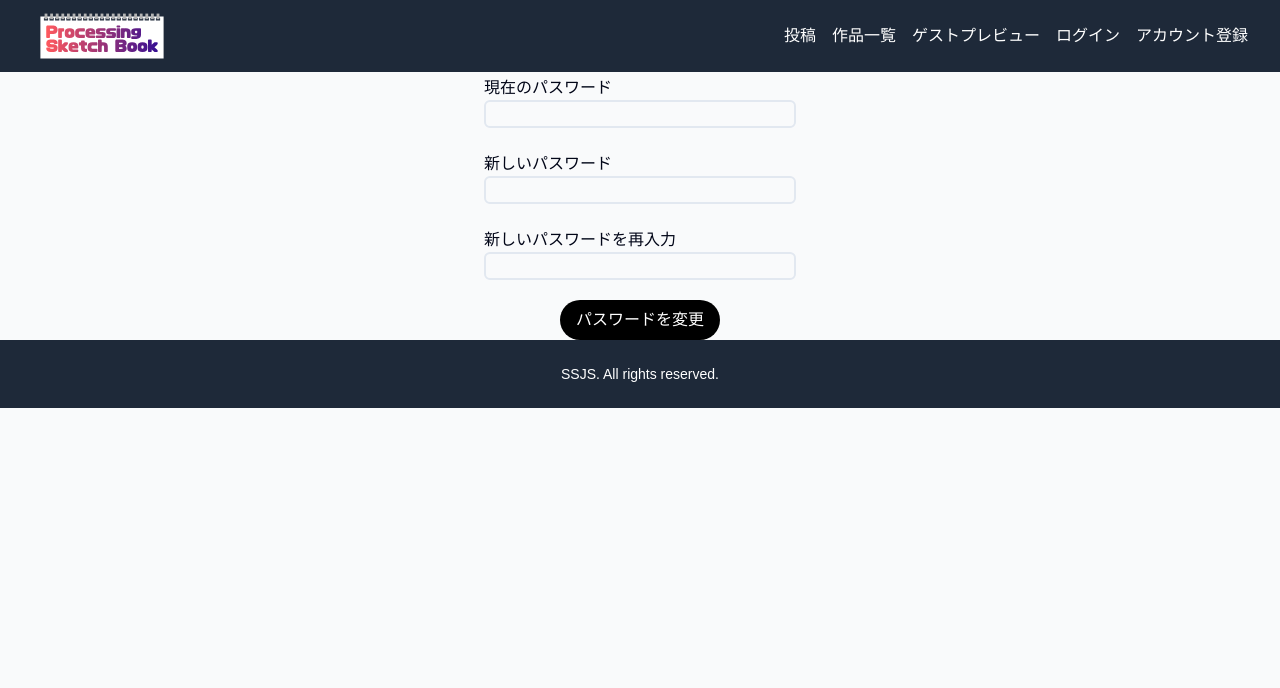
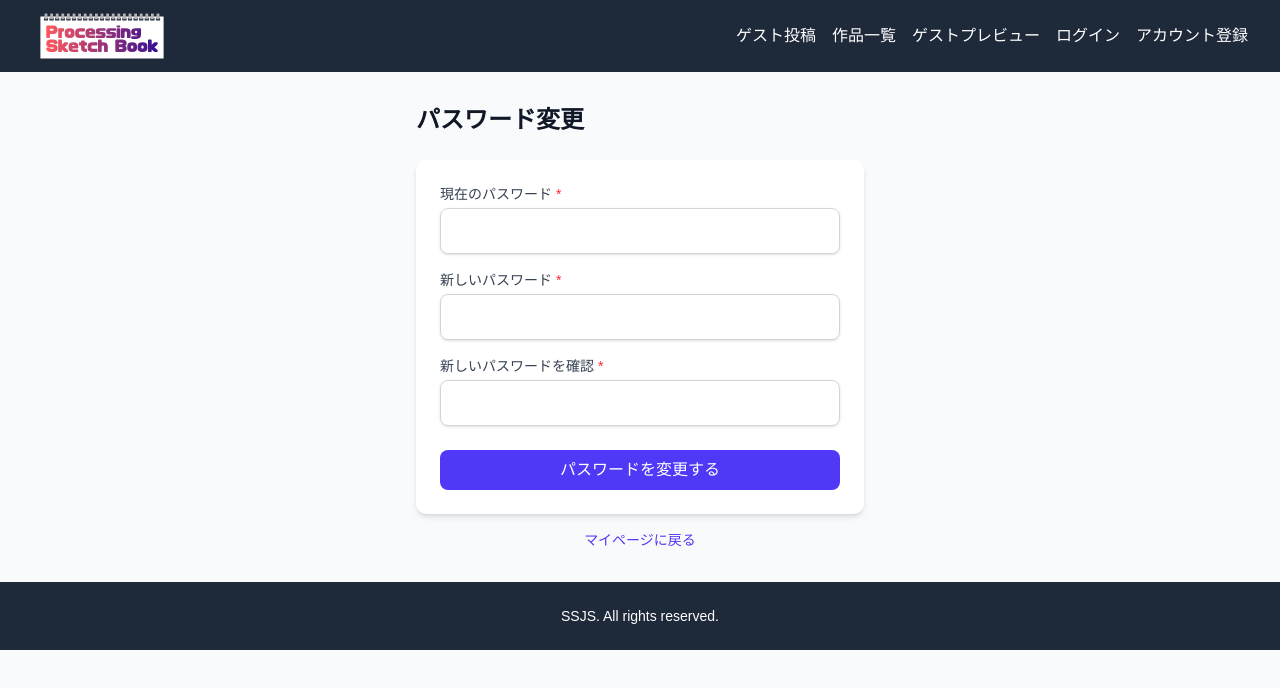
Before and after one commit to SketchShifter/sketchshifter_frontend, a Next.js app: page /login/reset in a window 1280 px wide. Shown: the top 688 px of the page. Built offline with nearby package versions, Linux system fonts and the light colour scheme.

Commit message:
topの変更、プレビューに反映、リセットのUI修正

```diff
--- a/src/app/login/reset/page.tsx
+++ b/src/app/login/reset/page.tsx
@@ -1,4 +1,4 @@
-import { Reset } from '@/components/auth/Reset';
+import Reset from '@/components/auth/Reset';
 export default function LoginPage() {
   return (
     <div>
--- a/src/components/auth/Reset.tsx
+++ b/src/components/auth/Reset.tsx
@@ -1,156 +1,163 @@
 'use client';
 
-import { getAuthSession } from "@/lib/auth";
-import { redirect } from "next/navigation";
-import { useEffect, useState } from "react";
-import { useForm, FieldErrors } from "react-hook-form";
+import { useState } from 'react';
+import { useRouter } from 'next/navigation';
+import { useForm } from 'react-hook-form';
+import Link from 'next/link';
+import { toast } from 'react-toastify';
 
-const redirectTo = ""
+interface PasswordResetFormData {
+  currentPassword: string;
+  newPassword: string;
+  confirmPassword: string;
+}
 
-interface InputType {
-    passwordNow: string;
-    password: string;
-    passwordRe: string;
-}
-const Reset = () => {
-    const [loading, setLoading] = useState(false);
+export default function Reset() {
+  const [isSubmitting, setIsSubmitting] = useState(false);
+  const router = useRouter();
 
   const {
     register,
     handleSubmit,
     formState: { errors },
-        getValues
-    } = useForm<InputType>({
-        mode: 'onBlur'
+    getValues,
+  } = useForm<PasswordResetFormData>({
+    mode: 'onBlur',
   });
-    useEffect(() => {
-        const checkAuthSession = async () => {
-            const user = await getAuthSession();
-            // ログインしてたらリダイレクトする
-            if (user){
-                redirect(`${redirectTo}/${user.id}`);
+
+  const onSubmit = async (data: PasswordResetFormData) => {
+    if (data.newPassword !== data.confirmPassword) {
+      toast.error('新しいパスワードが一致しません');
+      return;
+    }
+
+    setIsSubmitting(true);
+
+    try {
+      const token = localStorage.getItem('token');
+
+      if (!token) {
+        toast.error('認証が必要です。ログインしてください');
+        router.push('/login');
+        return;
+      }
+
+      const response = await fetch(`${process.env.NEXT_PUBLIC_API_URL}/auth/change-password`, {
+        method: 'POST',
+        headers: {
+          'Content-Type': 'application/json',
+          Authorization: `Bearer ${token}`,
+        },
+        body: JSON.stringify({
+          current_password: data.currentPassword,
+          new_password: data.newPassword,
+        }),
+      });
+
+      if (!response.ok) {
+        const errorData = await response.json();
+        throw new Error(errorData.error || 'パスワードの変更に失敗しました');
+      }
+
+      toast.success('パスワードが正常に変更されました');
+      // 成功したらマイページなどに遷移
+      router.push('/mylist');
+    } catch (error) {
+      console.error('パスワード変更エラー:', error);
+      toast.error(error instanceof Error ? error.message : 'パスワードの変更に失敗しました');
+    } finally {
+      setIsSubmitting(false);
     }
   };
 
-        checkAuthSession();
-    },[])
+  return (
+    <div className="container mx-auto px-4 py-8">
+      <div className="mx-auto max-w-md">
+        <h1 className="mb-6 text-2xl font-bold text-gray-900">パスワード変更</h1>
 
-    // ログインに失敗したときの処理
-    const loginFailed = (error: Response) => {
-        console.error(error);
-        return ""
-    }
-
-    // ログインに成功したときの処理
-    const loginSuccess = (user_id: string) => {
-        redirect(`${redirectTo}/${user_id}`);
-    }
-
-    const loginReq = async (data: InputType) => {
-        try {
-            if(data.password !== data.passwordRe){
-                throw Error
-            }
-            const res = await fetch(`${process.env.NEXT_PUBLIC_API_URL}/auth/login`,{
-                method: 'POST',
-                headers: {
-                    'Content-Type': 'application/json'
-                },
-                body: JSON.stringify(data)
-            })
-            if(!res.ok) {
-                loginFailed(res);
-                throw new Error(`レスポンスステータス: ${res.status}`)
-            }
-            const responce = await res.json()
-            const token = responce.token
-            const user = responce.user
-            localStorage.setItem("token",token);
-            loginSuccess(user.id);
-        }catch(error){
-            console.error(error);
-            if (error instanceof Response) {
-                loginFailed(error);
-            }
-            return error;
-        }
-    }
-
-    const isValid = (data: InputType) => {
-        alert(`password is ${data.password}`);
-        setLoading(true);
-        loginReq(data);
-    };
-
-    const isInValid = (error: FieldErrors<InputType>) => {
-        console.error(error);
-    };
-
-
-    return(<>
-        <form onSubmit={handleSubmit(isValid, isInValid)} className="max-w-xs center mx-auto flex flex-nowrap flex-col items-center">
-            <div className="w-full flex flex-nowrap flex-col p-1">
-                <label htmlFor="passwordNow">
-                    現在のパスワード
+        <div className="rounded-lg bg-white p-6 shadow-md">
+          <form onSubmit={handleSubmit(onSubmit)} className="space-y-4">
+            <div>
+              <label
+                htmlFor="currentPassword"
+                className="mb-1 block text-sm font-medium text-gray-700"
+              >
+                現在のパスワード <span className="text-red-500">*</span>
               </label>
               <input
-                    {...register("passwordNow", {
-                        required: "現在のパスワードを入力してください",
-                        minLength: { value: 8, message: "8文字以上入力してください"}
+                type="password"
+                id="currentPassword"
+                {...register('currentPassword', {
+                  required: '現在のパスワードを入力してください',
+                  minLength: { value: 6, message: '6文字以上入力してください' },
                 })}
-                    className="border-2 border-solid rounded-sm"
+                className="block w-full rounded-md border border-gray-300 p-2.5 shadow-sm focus:border-indigo-500 focus:ring-indigo-500"
+              />
+              {errors.currentPassword && (
+                <p className="mt-1 text-sm text-red-600">{errors.currentPassword.message}</p>
+              )}
+            </div>
+
+            <div>
+              <label htmlFor="newPassword" className="mb-1 block text-sm font-medium text-gray-700">
+                新しいパスワード <span className="text-red-500">*</span>
+              </label>
+              <input
                 type="password"
-                    name="passwordNow"
+                id="newPassword"
+                {...register('newPassword', {
+                  required: '新しいパスワードを入力してください',
+                  minLength: { value: 6, message: '6文字以上入力してください' },
+                })}
+                className="block w-full rounded-md border border-gray-300 p-2.5 shadow-sm focus:border-indigo-500 focus:ring-indigo-500"
               />
-                <div className="text-[red] text-xs h-4">
-                    {errors.passwordNow?.message}
+              {errors.newPassword && (
+                <p className="mt-1 text-sm text-red-600">{errors.newPassword.message}</p>
+              )}
+            </div>
+
+            <div>
+              <label
+                htmlFor="confirmPassword"
+                className="mb-1 block text-sm font-medium text-gray-700"
+              >
+                新しいパスワードを確認 <span className="text-red-500">*</span>
+              </label>
+              <input
+                type="password"
+                id="confirmPassword"
+                {...register('confirmPassword', {
+                  required: '新しいパスワードを再入力してください',
+                  validate: (value) =>
+                    value === getValues('newPassword') || 'パスワードが一致しません',
+                })}
+                className="block w-full rounded-md border border-gray-300 p-2.5 shadow-sm focus:border-indigo-500 focus:ring-indigo-500"
+              />
+              {errors.confirmPassword && (
+                <p className="mt-1 text-sm text-red-600">{errors.confirmPassword.message}</p>
+              )}
+            </div>
+
+            <div className="pt-2">
+              <button
+                type="submit"
+                disabled={isSubmitting}
+                className={`w-full rounded-md px-4 py-2 text-white ${
+                  isSubmitting ? 'bg-indigo-400' : 'bg-indigo-600 hover:bg-indigo-700'
+                }`}
+              >
+                {isSubmitting ? '処理中...' : 'パスワードを変更する'}
+              </button>
+            </div>
+          </form>
+        </div>
+
+        <div className="mt-4 text-center text-sm">
+          <Link href="/mylist" className="text-indigo-600 hover:underline">
+            マイページに戻る
+          </Link>
         </div>
       </div>
-            <div className="w-full flex flex-nowrap flex-col p-1">
-                <label htmlFor="password">
-                    新しいパスワード
-                </label>
-                <input
-                    {...register("password", {
-                        required: "新しいパスワードを入力してください",
-                        minLength: { value: 8, message: "8文字以上入力してください"}
-                    })}
-                    className="border-2 border-solid rounded-sm"
-                    type="password"
-                    name="password"
-                />
-                <div className="text-[red] text-xs h-4">
-                    {errors.password?.message}
     </div>
-            </div>
-            <div className="w-full flex flex-nowrap flex-col p-1">
-                <label htmlFor="passwordRe">
-                    新しいパスワードを再入力
-                </label>
-                <input
-                    {...register("passwordRe", {
-                        required: "新しいパスワードを再入力してください",
-                        minLength: { value: 8, message: "8文字以上入力してください"},
-                        validate: {
-                            matchesPreviousPassword: (value) => {
-                                const { password } = getValues();
-                                return password === value || "パスワードが一致しません";
+  );
 }
-                        }
-                    })}
-                    className="border-2 border-solid rounded-sm"
-                    type="password"
-                    name="passwordRe"
-                />
-                <div className="text-[red] text-xs h-4">
-                    {errors.passwordRe?.message}
-                </div>
-            </div>
-            <div className={`px-4 py-2 w-fit rounded-full ${loading ? 'bg-gray-500' : 'bg-black'} text-white`}>
-                <input type="submit" value="パスワードを変更" disabled={loading} />
-            </div>
-        </form>
-    </>);
-}
-
-export {Reset}
--- a/src/components/topbar.tsx
+++ b/src/components/topbar.tsx
@@ -119,7 +119,8 @@ const TopBar = () => {
         <div className="flex flex-col space-x-4 md:flex-row md:flex-nowrap">
           {session ? (
             <>
-              <Button title="投稿" props={{ href: '/post' }} />
+              <Button title="投稿" props={{ href: '/mylist/submit' }} />
+              <Button title="プレビュー" props={{ href: '/post' }} />
               <Button title="作品一覧" props={{ href: '/artworks' }} />
               <Button title="マイリスト" props={{ href: '/mylist' }} />
               <button
@@ -135,7 +136,7 @@ const TopBar = () => {
             </>
           ) : (
             <>
-              <Button title="投稿" props={{ href: '/post' }} />
+              <Button title="ゲスト投稿" props={{ href: '/post' }} />
               <Button title="作品一覧" props={{ href: '/artworks' }} />
               <Button title="ゲストプレビュー" props={{ href: '/preview' }} />
               <Button title="ログイン" props={{ href: '/login' }} />
```
Also changed, not shown: src/app/post/page.tsx (+1 -20 lines). Lines whose indentation alone changed are shown as unchanged.
